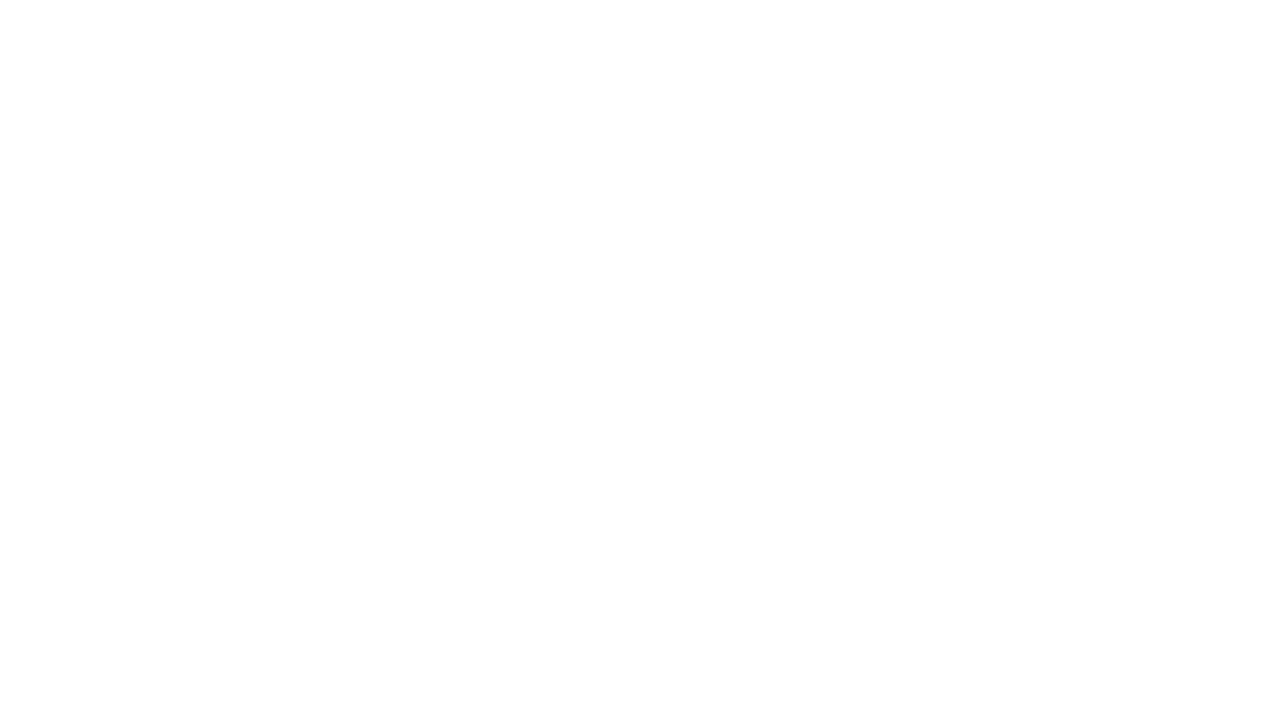
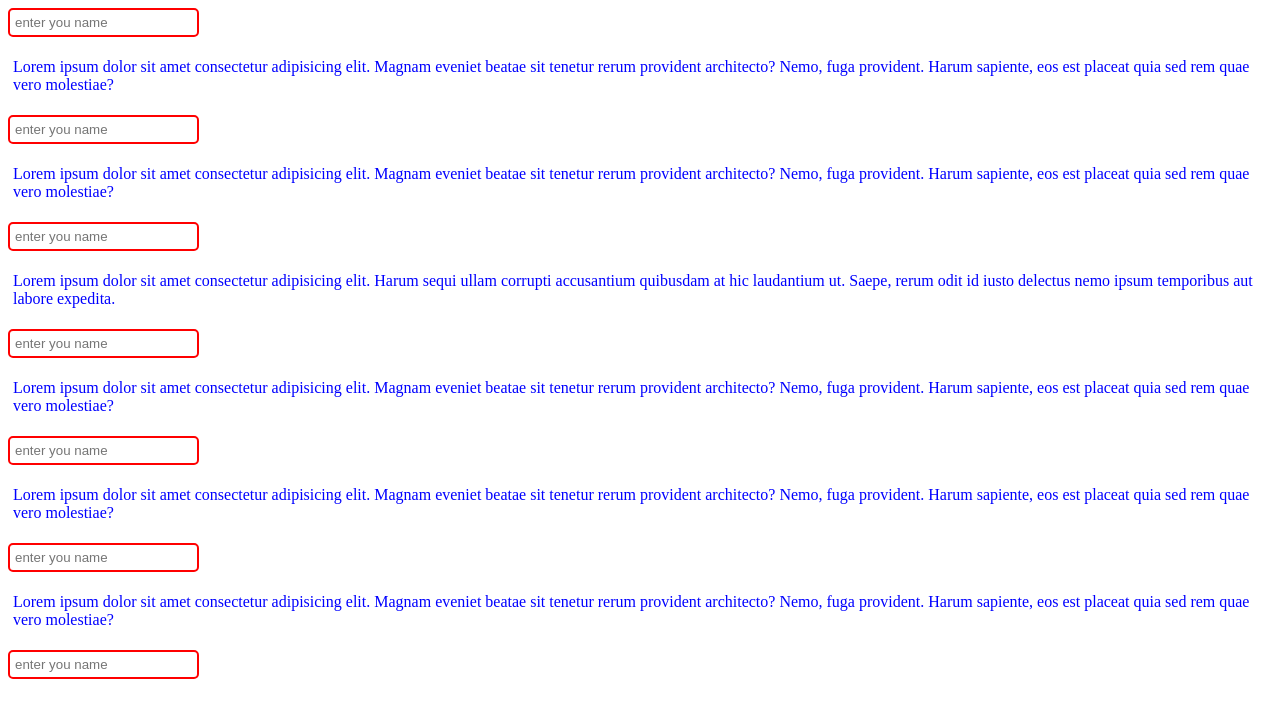
Before and after one commit to Arvindkumar20/jsNotes, a plain HTML site: page functions/date.htm in a window 1280 px wide. Drawn offline with Linux system fonts and the light colour scheme.

Commit message:
array coverd

```diff
--- a/functions/date.htm
+++ b/functions/date.htm
@@ -1,14 +1,60 @@
 <!DOCTYPE html>
 <html lang="en">
+
 <head>
     <meta charset="UTF-8">
     <meta name="viewport" content="width=device-width, initial-scale=1.0">
     <title>date </title>
 </head>
+
 <body>
+    <div>
+        <input type="texttexttexttexttext" name="" id="" placeholder="enter you name">
+        <p>Lorem ipsum dolor sit amet consectetur adipisicing elit. Magnam eveniet beatae sit tenetur rerum provident
+            architecto? Nemo, fuga provident. Harum sapiente, eos est placeat quia sed rem quae vero molestiae?</p>
+        <input type="texttexttexttexttext" name="" id="" placeholder="enter you name">
+        <p>Lorem ipsum dolor sit amet consectetur adipisicing elit. Magnam eveniet beatae sit tenetur rerum provident
+            architecto? Nemo, fuga provident. Harum sapiente, eos est placeat quia sed rem quae vero molestiae?</p>
+
+        <input type="texttexttexttexttext" name="" id="" placeholder="enter you name">
+        <p>Lorem ipsum dolor sit amet consectetur adipisicing elit. Harum sequi ullam corrupti accusantium quibusdam at
+            hic laudantium ut. Saepe, rerum odit id iusto delectus nemo ipsum temporibus aut labore expedita.</p>
+        <input type="texttexttexttexttext" name="" id="" placeholder="enter you name">
+        <p>Lorem ipsum dolor sit amet consectetur adipisicing elit. Magnam eveniet beatae sit tenetur rerum provident
+            architecto? Nemo, fuga provident. Harum sapiente, eos est placeat quia sed rem quae vero molestiae?</p>
+
+        <input type="texttexttexttexttext" name="" id="" placeholder="enter you name">
+        <p>Lorem ipsum dolor sit amet consectetur adipisicing elit. Magnam eveniet beatae sit tenetur rerum provident
+            architecto? Nemo, fuga provident. Harum sapiente, eos est placeat quia sed rem quae vero molestiae?</p>
+
+        <input type="texttexttexttexttext" name="" id="" placeholder="enter you name">
+        <p>Lorem ipsum dolor sit amet consectetur adipisicing elit. Magnam eveniet beatae sit tenetur rerum provident
+            architecto? Nemo, fuga provident. Harum sapiente, eos est placeat quia sed rem quae vero molestiae?</p>
+
+        <input type="texttexttexttexttext" name="" id="" placeholder="enter you name">
+    </div>
     <script>
         // date and time
 
+        let input = document.getElementsByTagName('input');
+        let para = document.getElementsByTagName('p');
+        //   console.log(input);
+        Array.from(input).forEach((i) => {
+            i.style.border = '2px solid red',
+                i.style.padding = '5px',
+                i.style.borderRadius = '5px'
+
+        });
+        Array.from(para).forEach((i) => {
+                i.style.padding = '5px',
+                i.style.color = 'blue',
+                i.style.cursor = 'pointer'
+
+
+        });
+
+
     </script>
 </body>
+
 </html>
```
Also changed, not shown: medium/Array.js (added, +160 -0 lines), medium/break.js (added, +8 -0 lines), medium/errorHandling.js (added, +43 -0 lines).
